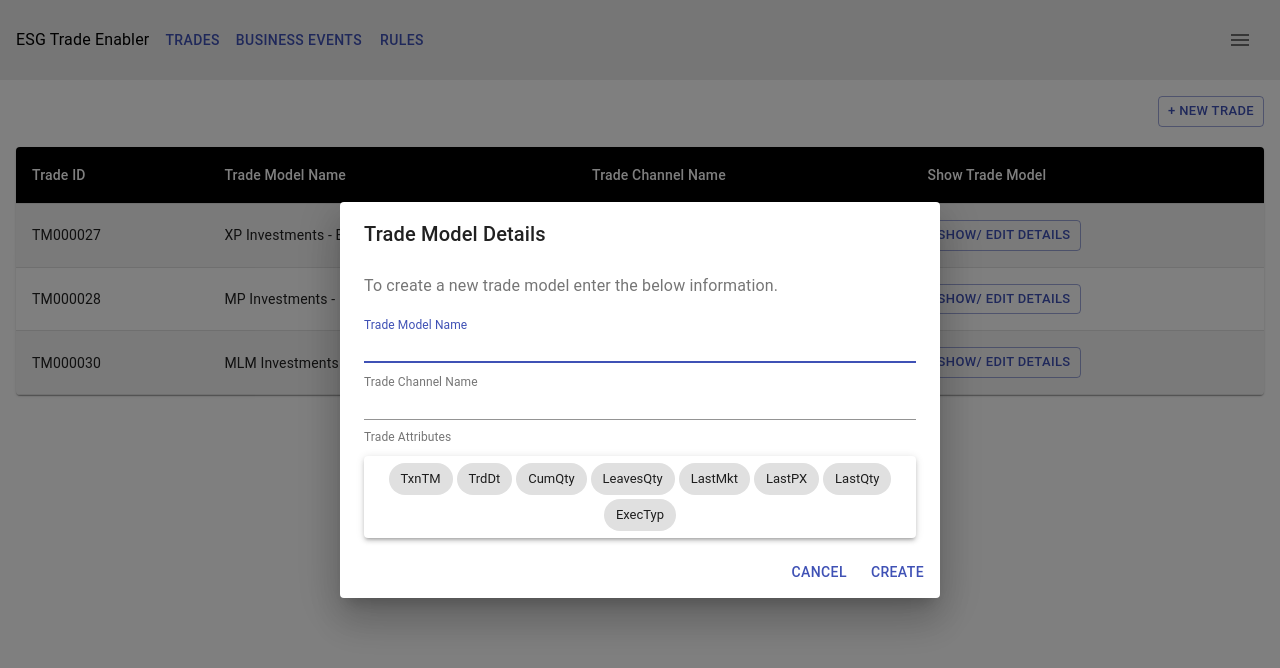
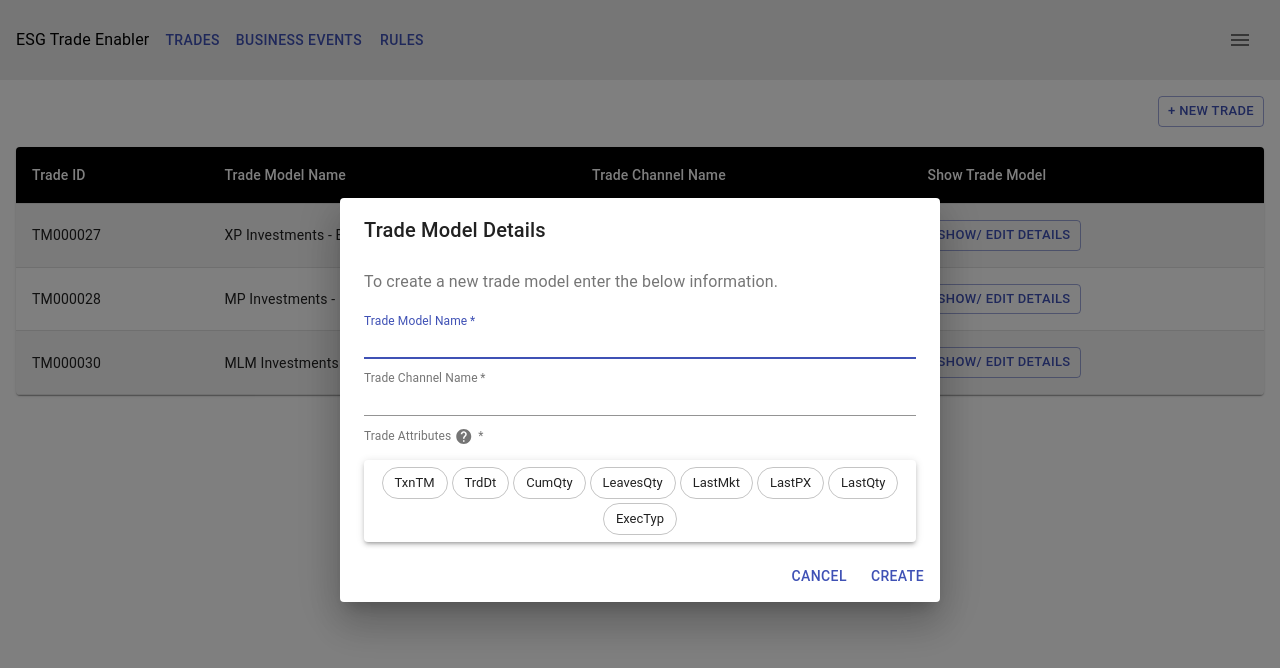
Before and after one commit to aashishmaheshwar/testyTemp, a React (Create React App) app: page / in a window 1280 px wide. Both pictures are taken after a click on the button "+ NEW TRADE". Shown: the top 668 px of the page. Built offline with nearby package versions, Linux system fonts and the light colour scheme.

Commit message:
style changes and tooltip

```diff
--- a/src/components/Trades.tsx
+++ b/src/components/Trades.tsx
@@ -18,9 +18,11 @@ import DialogContentText from "@material-ui/core/DialogContentText";
 import DialogTitle from "@material-ui/core/DialogTitle";
 
 import { StyledTableCell, StyledTableRow } from "./../core/Table";
-import { Chip, FormLabel } from "@material-ui/core";
-import DoneIcon from '@material-ui/icons/Done';
+import Chip from "@material-ui/core/Chip";
+import DoneIcon from "@material-ui/icons/Done";
+import HelpIcon from "@material-ui/icons/Help";
 import InputLabel from "@material-ui/core/InputLabel/InputLabel";
+import Tooltip from "@material-ui/core/Tooltip";
 
 function createData(
   tradeId: string,
@@ -41,20 +43,22 @@ const useStyles = makeStyles({
     minWidth: 700,
   },
   root: {
-    display: 'flex',
-    justifyContent: 'center',
-    flexWrap: 'wrap',
-    listStyle: 'none',
-    padding: '5px',
+    display: "flex",
+    justifyContent: "center",
+    flexWrap: "wrap",
+    listStyle: "none",
+    padding: "5px",
     margin: 0,
-    marginTop: '8px'
+    marginTop: "8px",
   },
   chip: {
-    margin: '2px'
+    margin: "2px",
   },
   attributeLabel: {
-    paddingTop: '8px'
-  }
+    paddingTop: "8px",
+    display: "flex",
+    alignItems: "center",
+  },
 });
 
 const chipData = [
@@ -84,7 +88,7 @@ const Trades = () => {
 
   const handleDelete = (attr: string) => {
     // console.info('You clicked the delete icon.');
-    setSelectedAttrs(oldAttrs => {
+    setSelectedAttrs((oldAttrs) => {
       oldAttrs.delete(attr);
       return new Set([...Array.from(oldAttrs)]);
     });
@@ -92,11 +96,11 @@ const Trades = () => {
 
   const handleClick = (attr: string) => {
     // console.info('You clicked the Chip.');
-    if(selectedAttrs.has(attr)) {
+    if (selectedAttrs.has(attr)) {
       handleDelete(attr);
       return;
     }
-    setSelectedAttrs(oldAttrs => {
+    setSelectedAttrs((oldAttrs) => {
       return new Set([...Array.from(oldAttrs), attr]);
     });
   };
@@ -123,6 +127,7 @@ const Trades = () => {
               shrink: true,
             }}
             fullWidth
+            required
           />
           <TextField
             margin="dense"
@@ -131,12 +136,21 @@ const Trades = () => {
               shrink: true,
             }}
             fullWidth
+            required
           />
-          <InputLabel shrink={true} classes={
-            {
-              root: classes.attributeLabel
-            }
-          }>Trade Attributes</InputLabel>
+          <InputLabel
+            required
+            shrink={true}
+            classes={{
+              root: classes.attributeLabel,
+            }}
+          >
+            Trade Attributes&nbsp;
+            <Tooltip title="Select atleast one attribute">
+              <HelpIcon />
+            </Tooltip>
+            &nbsp;
+          </InputLabel>
           <Paper component="ul" className={classes.root} elevation={3}>
             {chipData.map((attribute, idx) => {
               return (
@@ -144,10 +158,17 @@ const Trades = () => {
                   <Chip
                     label={attribute}
                     clickable
+                    variant="outlined"
                     color={selectedAttrs.has(attribute) ? "primary" : undefined}
                     onClick={() => handleClick(attribute)}
-                    onDelete={selectedAttrs.has(attribute) ? () => handleDelete(attribute) : undefined}
-                    deleteIcon={selectedAttrs.has(attribute) ? <DoneIcon /> : undefined}
+                    onDelete={
+                      selectedAttrs.has(attribute)
+                        ? () => handleDelete(attribute)
+                        : undefined
+                    }
+                    deleteIcon={
+                      selectedAttrs.has(attribute) ? <DoneIcon /> : undefined
+                    }
                     className={classes.chip}
                   />
                 </li>
```
